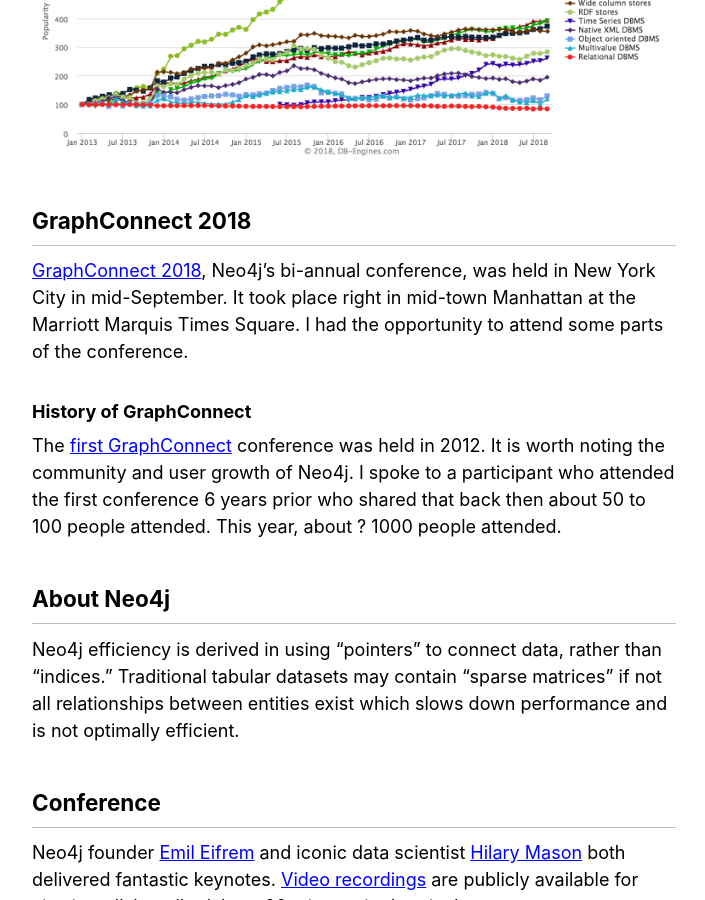
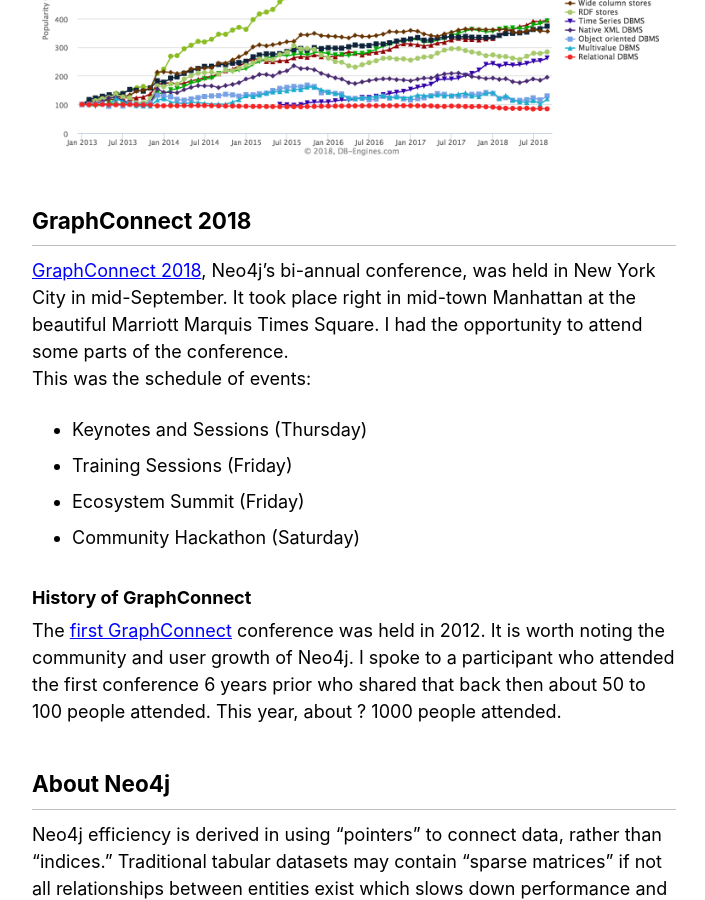
Before and after one commit to reshamas/reshamas.github.io, a Jekyll site: the page built from _posts/2018-09-22-graphs-are-the-next-frontier-in-data-science.md, in a window 1280 px wide and 900 px high, scrolled down 333 px. Shown: the whole window, without its empty margins (286-991 px from the left). Built offline with Jekyll 4.4.1, drawn with Linux system fonts in a browser that asks for light colours; comment, search, counter and statistics services are not loaded.

Commit message:
Update 2018-09-22-graphs-are-the-next-frontier-in-data-science.md

```diff
--- a/_posts/2018-09-22-graphs-are-the-next-frontier-in-data-science.md
+++ b/_posts/2018-09-22-graphs-are-the-next-frontier-in-data-science.md
@@ -3,8 +3,12 @@
 </p>
 
 ## GraphConnect 2018
-[GraphConnect 2018](https://graphconnect.com), Neo4j's bi-annual conference, was held in New York City in mid-September.  It took place right in mid-town Manhattan at the Marriott Marquis Times Square. I had the opportunity to attend some parts of the conference.
-
+[GraphConnect 2018](https://graphconnect.com), Neo4j's bi-annual conference, was held in New York City in mid-September.  It took place right in mid-town Manhattan at the beautiful Marriott Marquis Times Square. I had the opportunity to attend some parts of the conference.
+This was the schedule of events:
+- Keynotes and Sessions (Thursday)
+- Training Sessions (Friday)
+- Ecosystem Summit (Friday)
+- Community Hackathon (Saturday)
 
 ### History of GraphConnect
 The [first GraphConnect](https://graphconnect.com/#location) conference was held in 2012.  It is worth noting the community and user growth of Neo4j.  I spoke to a participant who attended the first conference 6 years prior who shared that back then about 50 to 100 people attended.  This year, about ? 1000 people attended.
```
